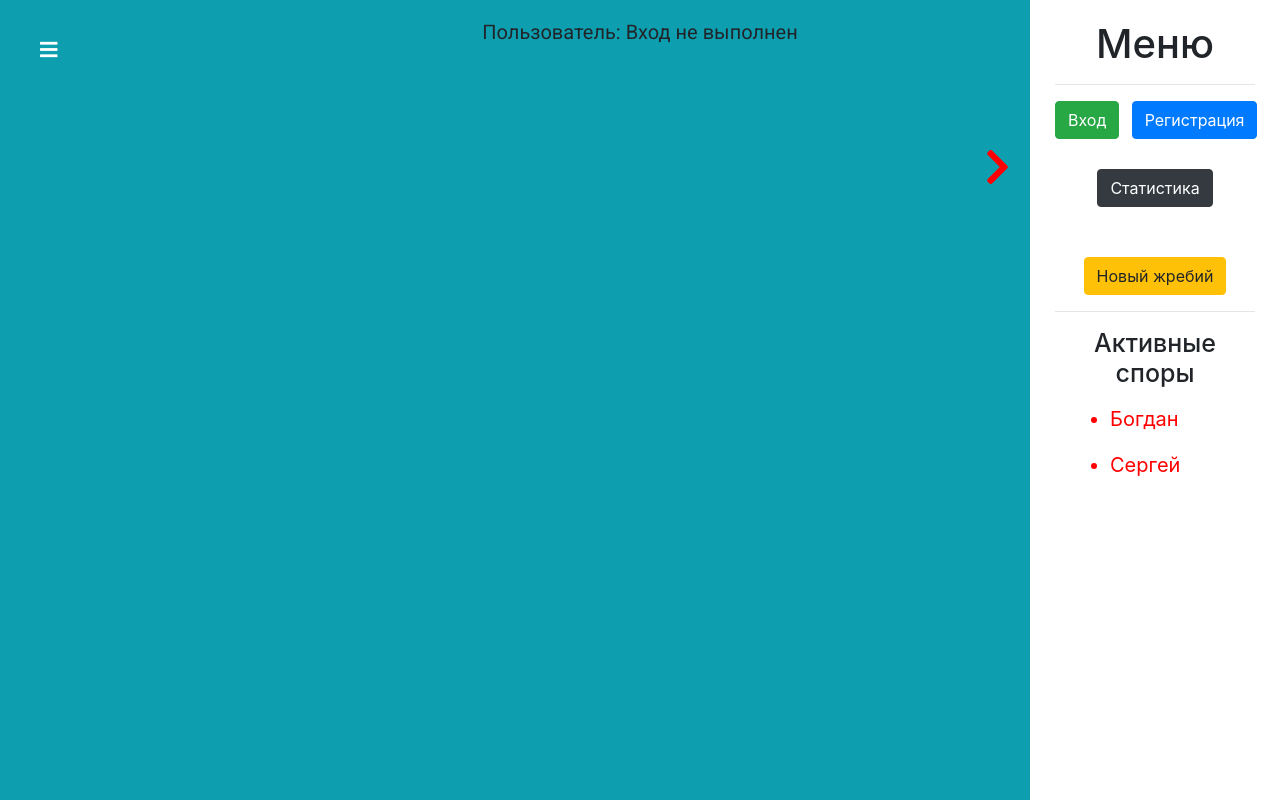
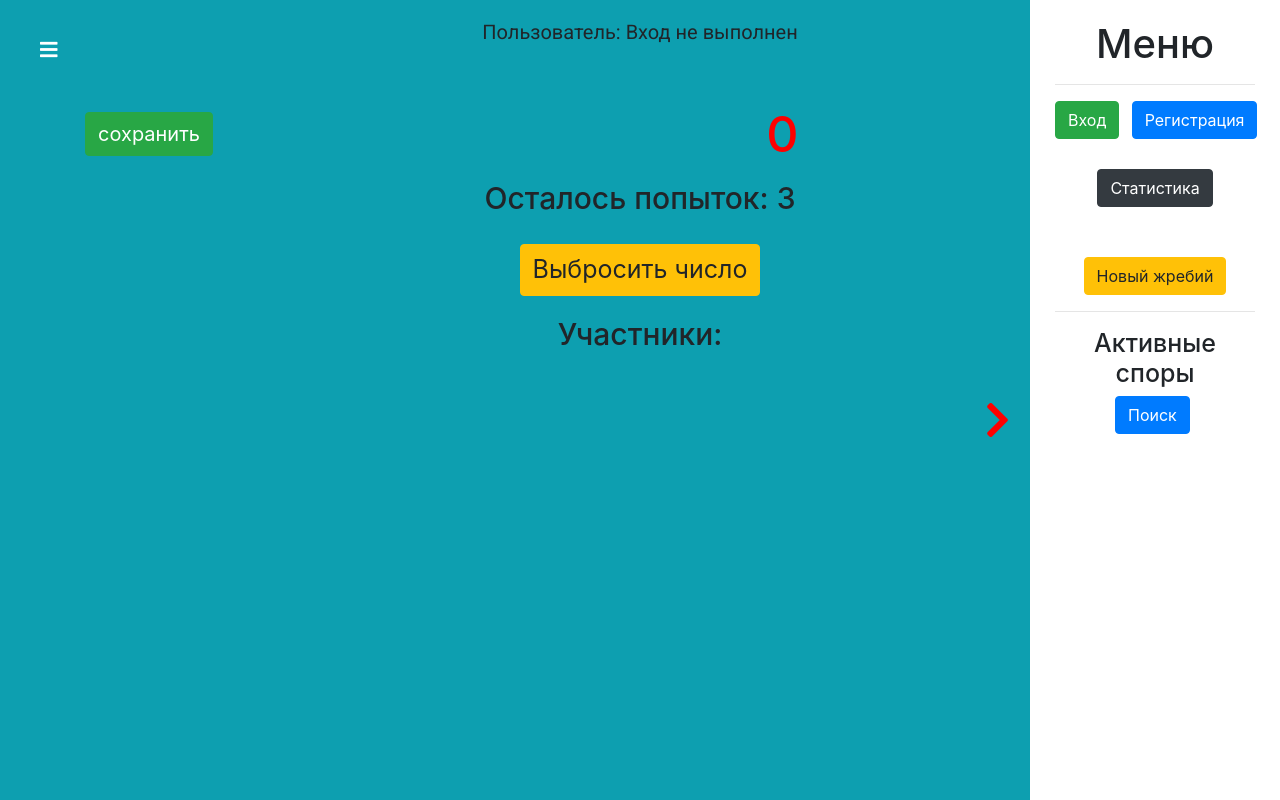
Before and after one commit to BogdanMarchukov/Ker_Geo, a React (Create React App) app: page /lot in a window 1280 px wide. Built offline with nearby package versions, Linux system fonts and the light colour scheme.

Commit message:
add function random number

```diff
--- a/src/page/Lot/ContextLot/ContextLot.js
+++ b/src/page/Lot/ContextLot/ContextLot.js
@@ -1,4 +1,4 @@
-import React, {useContext} from 'react';
+import React, {useContext, useState, useEffect} from 'react';
 import Axios from "axios";
 import {useMenu} from "../LotMenuToggle/ContextMenuToggle/ContextMenuToggle";
 
@@ -8,21 +8,94 @@ export const useLot = () => useContext(LotContext)
 
 
 export const LotProvider = ({children}) => {
+
+    const [disabledButtonNewLot, setDisabledButtonNewLot] = useState(false) // disabled button newLot
+    const [itemsActiveLot, setItemsActiveLot] = useState([]) // список активных споров
+    const [timer, setTimer] = useState(null) // таймер обратного отсчета
+    const [fetchUsers, setFetchUsers] = useState([]) // список участников спора
+    const [userNumber, setUserNumber] = useState(0)
+
+    // сздание нового жребия
     const {activeUser} = useMenu()
+    const {toggle} = useMenu()
     const newLot = async () => {
-
+        toggle()
         try {
-            const response = await Axios.post('https://geo-ker.firebaseio.com/lot/active.json', {activeUser})
+            const response = await Axios.post(
+                'https://geo-ker.firebaseio.com/lot/active.json', {activeUser, action: true})
             localStorage.setItem('activeLot', response.data.name)
+            setDisabledButtonNewLot(true)
+            setTimer(15)
         } catch (e) {
             alert(e)
         }
     }
 
 
+    // удаление активного спора (удаление списка активных лотов) /// загрузка списпа участников
+    const deleteActionLot = async () => {
+        let item = []
+        const itemDelete = localStorage.getItem('activeLot')
+        try {
+            await Axios.patch(
+                `https://geo-ker.firebaseio.com/lot/active/${itemDelete}.json`, {action: false})
+            const response = await Axios.get(
+                `https://geo-ker.firebaseio.com/lot/active/-MPDuSdR_kM0AZhZYGB_/users.json`) //TODO не забыть поменять адрес загрузки
+            for (let key in response.data) {
+                item.push(<li key={key}>{response.data[key]}</li>)
+            }
+            setFetchUsers(item)
+        } catch (e) {
+            console.error(e)
+        }
+    }
+
+
+    // таймер
+    useEffect(() => {
+        if (timer > 0) {
+            setTimeout(() => setTimer(prev => prev - 1), 1000)
+        } else if (timer === 0) {
+            setTimer(null)
+            deleteActionLot()
+        }
+    }, [timer])
+
+
+    // Поиск активных споров,
+    const fetchActiveLot = async () => {
+        let item = []
+        setItemsActiveLot('Загрузка...')
+        try {
+            const response = await Axios.get('https://geo-ker.firebaseio.com/lot/active.json')
+            for (let key in response.data) {
+                if (response.data[key].action === true) {
+                    item.push(<li key={key} className={'mt-3'}>{response.data[key].activeUser}</li>)
+                }
+
+            }
+            setItemsActiveLot(item)
+        } catch (e) {
+            alert(e)
+        }
+    }
+    // генирация случайного числа
+    const randomNumber = () => {
+        let number = Math.ceil(Math.random() * 100)
+        setUserNumber(number)
+    }
+
+
     return (
         <LotContext.Provider value={{
-            newLot
+            newLot,
+            disabledButtonNewLot,
+            fetchActiveLot,
+            itemsActiveLot,
+            timer,
+            fetchUsers,
+            userNumber,
+            randomNumber
         }}
 
         >
--- a/src/page/Lot/Lot.js
+++ b/src/page/Lot/Lot.js
@@ -7,6 +7,8 @@ import RegistrationWindow from "./RegistrationWindow/RegistrationWindow";
 import Username from "./Username/Username";
 import Login from "./Login/Login";
 import {LotProvider} from "./ContextLot/ContextLot";
+import Timer from "./Timer/Timer";
+import LotProcessing from "./LotProcessing/LotProcessing";
 
 
 const Lot = () => {
@@ -21,6 +23,8 @@ const Lot = () => {
 
                 <LotProvider>
                     <LotMenuToggle/>
+                    <Timer/>
+                    <LotProcessing/>
                 </LotProvider>
             </MenuProvider>
         </div>
--- a/src/page/Lot/LotMenuToggle/ActivLot/ActiveLot.js
+++ b/src/page/Lot/LotMenuToggle/ActivLot/ActiveLot.js
@@ -1,13 +1,21 @@
 import React from 'react';
-import {Container} from "react-bootstrap";
+import {Button, Container} from "react-bootstrap";
 import classes from "./ActiveLot.module.css"
+import {useLot} from "../../ContextLot/ContextLot";
 
 const ActiveLot = () => {
+    const {fetchActiveLot} = useLot()
+    const {itemsActiveLot} = useLot()
+
     return (
         <Container className={classes.ActiveLot}>
+            <Button
+                onClick={fetchActiveLot}
+            >
+                Поиск
+            </Button>
             <ul>
-                <li className='mt-3'>Богдан</li>
-                <li className='mt-3'>Сергей</li>
+                {itemsActiveLot}
             </ul>
         </Container>
     );
--- a/src/page/Lot/LotMenuToggle/ActivLot/ActiveLot.module.css
+++ b/src/page/Lot/LotMenuToggle/ActivLot/ActiveLot.module.css
@@ -8,3 +8,7 @@
 .ActiveLot ul li:hover {
     color: green;
 }
+
+.ActiveLot button {
+    margin-left: 45px;
+}
--- a/src/page/Lot/LotMenuToggle/CreateNewLot/CreateNewLot.js
+++ b/src/page/Lot/LotMenuToggle/CreateNewLot/CreateNewLot.js
@@ -1,4 +1,4 @@
-import React from 'react';
+import React  from 'react';
 import {Button, Container} from "react-bootstrap";
 import classes from "./CreateNewLot.module.css"
 import {useLot} from "../../ContextLot/ContextLot";
@@ -7,10 +7,12 @@ import {useLot} from "../../ContextLot/ContextLot";
 
 const CreateNewLot = () => {
     const {newLot} = useLot()
+    const {disabledButtonNewLot} = useLot()
 
     return (
         <Container className={classes.content}>
             <Button
+                disabled={disabledButtonNewLot}
                 onClick={newLot}
                 variant='warning'
             >
--- a/src/page/Lot/LotMenuToggle/LotMenuToggle.module.css
+++ b/src/page/Lot/LotMenuToggle/LotMenuToggle.module.css
@@ -8,7 +8,7 @@
     padding: 20px 10px;
     box-sizing: border-box;
     background: #fff;
-    z-index: 200;
+    z-index: 400;
     transform: translateX(0px);
     transition: transform .5s ease;
 
--- a/src/page/Lot/LotMenuToggle/Toggle/Toggle.module.css
+++ b/src/page/Lot/LotMenuToggle/Toggle/Toggle.module.css
@@ -1,8 +1,9 @@
 .openMenu, .close {
     position: fixed;
     right: 270px;
-    top: 147px;
+    top: 400px;
     font-size: 40px;
+    z-index: 300;
     color: red;
     transform: translateX(0px);
     transition: transform 0.5s ease;
--- /dev/null
+++ b/src/page/Lot/LotProcessing/LotProcessing.js
@@ -0,0 +1,45 @@
+import React from 'react';
+import {Button, Col, Row, Container} from "react-bootstrap";
+import classes from "./LotProcessing.module.css"
+import {useLot} from "../ContextLot/ContextLot";
+
+const LotProcessing = () => {
+    const {userNumber} = useLot()
+    const {fetchUsers} = useLot()
+    const {randomNumber} = useLot()
+
+
+    return (
+        <Container className={classes.processing}>
+            <Row>
+                <Col xs={3}>
+                    <Button
+                        className={classes.btn}
+                        variant={"success"}
+                    >
+                        сохранить
+                    </Button>
+                </Col>
+                <Col xs={9}>
+                    <h1>{userNumber}</h1>
+
+                </Col>
+            </Row>
+
+            <h4 className={'mt-1'}>Осталось попыток: 3 </h4>
+            <Button
+                onClick={randomNumber}
+                variant={"warning"}
+            >
+                Выбросить число
+            </Button>
+            <h4>Участники: </h4>
+            <ul>
+                {fetchUsers}
+            </ul>
+        </Container>
+    );
+
+};
+
+export default LotProcessing;
--- /dev/null
+++ b/src/page/Lot/LotProcessing/LotProcessing.module.css
@@ -0,0 +1,38 @@
+.processing {
+    display: flex;
+    flex-direction: column;
+    position: relative;
+    top: 40px;
+
+
+}
+
+.processing h1 {
+    font-size: 50px;
+    color: red;
+    margin-top: 12px;
+}
+
+.processing h4 {
+    font-size: 30px;
+}
+
+.processing h1, h4 {
+    text-align: center;
+}
+
+.processing button {
+    font-size: 25px;
+    margin: 20px auto;
+
+}
+
+.processing ul, li {
+    width: 20%;
+    font-size: 20px;
+
+}
+
+.btn {
+    font-size: 20px !important;
+}
--- /dev/null
+++ b/src/page/Lot/Timer/Timer.js
@@ -0,0 +1,14 @@
+import React from 'react';
+import classes from "./Timer.module.css"
+import {useLot} from "../ContextLot/ContextLot";
+
+const Timer = () => {
+    const {timer} = useLot()
+    if (timer > 0) {
+        return (
+            <h2 className={classes.timer}>{timer}</h2>
+        );
+    } else return  null
+};
+
+export default Timer;
--- /dev/null
+++ b/src/page/Lot/Timer/Timer.module.css
@@ -0,0 +1,15 @@
+.timer {
+    font-size: 100px;
+    margin-top: 200px;
+    animation: lds-ripple .9s;
+
+}
+
+@keyframes lds-ripple {
+    0% {
+        font-size: 50px;
+    }
+    100% {
+        font-size: 100px;
+    }
+}
```
Also changed, not shown: 1 other file (tests, documents, lock files or other folders).
